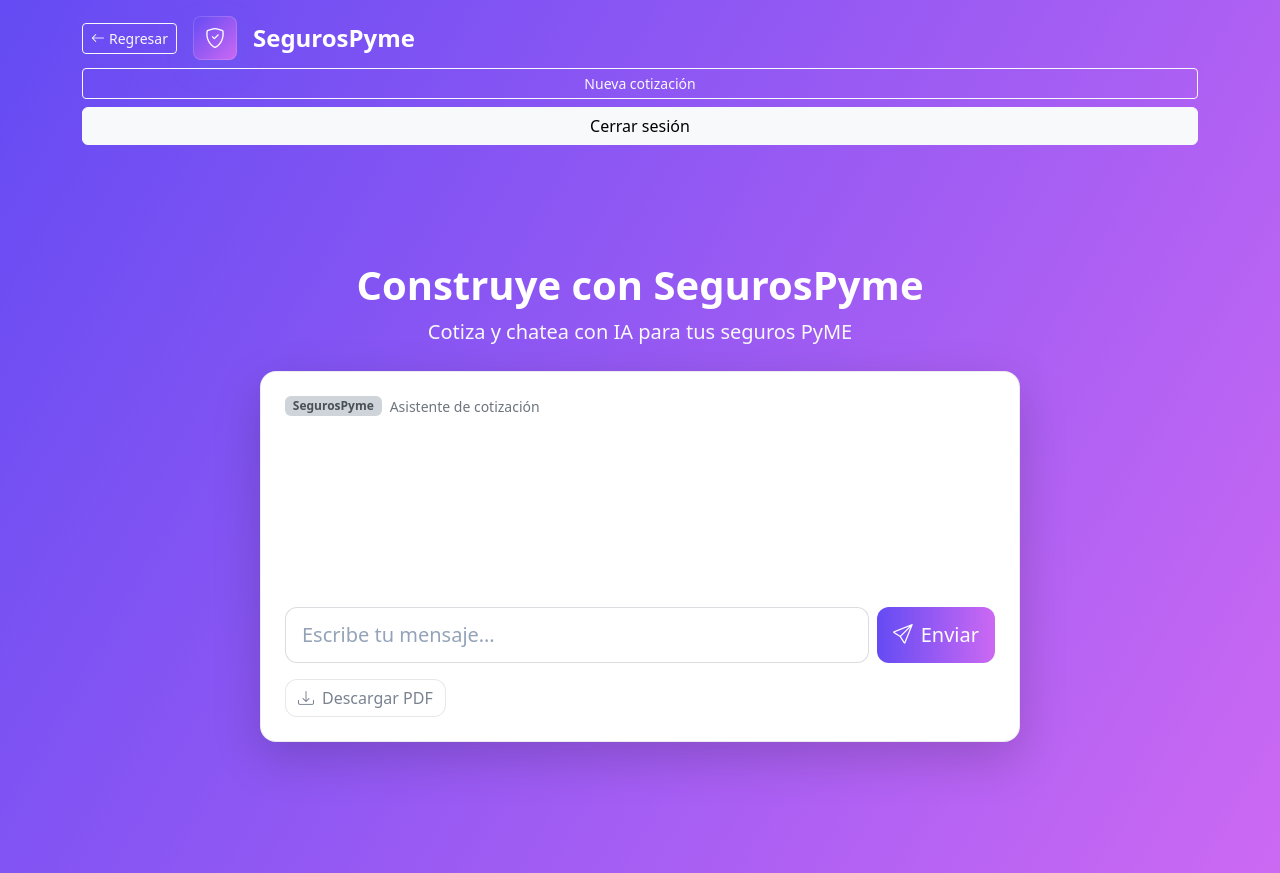
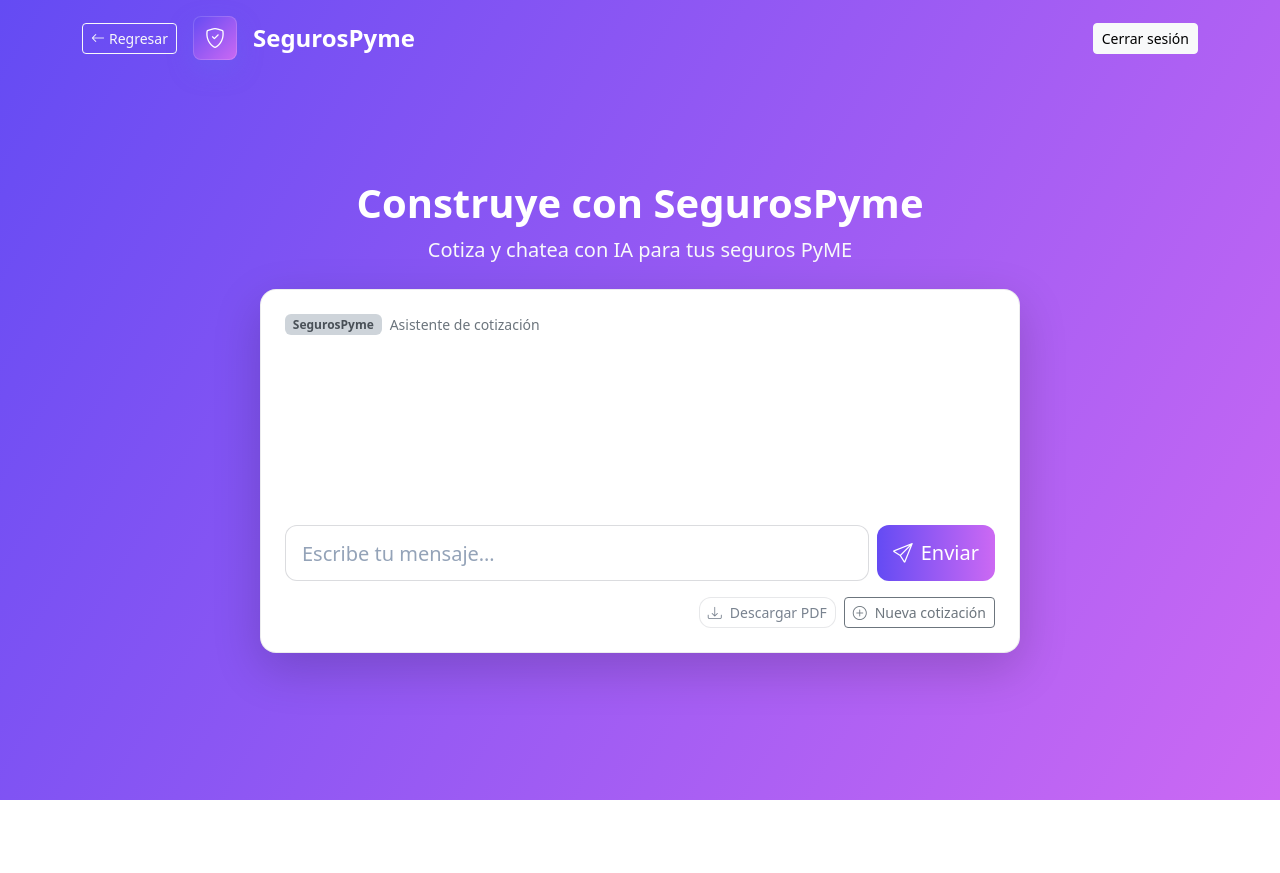
Before and after one commit to lauraac/SegurosPyme, a plain HTML site: page cotizacion/index.html in a window 1280 px wide. After the commit the page ends 800 px from the top, so only its background shows below. Drawn offline with nearby package versions, Linux system fonts and the light colour scheme.

Commit message:
chore:pdf styles

```diff
--- a/cotizacion/index.html
+++ b/cotizacion/index.html
@@ -39,16 +39,8 @@
             <div class="fw-bold fs-4 lh-1 text-white">SegurosPyme</div>
           </div>
         </div>
-        <div
-          class="d-flex align-items-center gap-2 flex-wrap ms-auto mt-3 mt-lg-0 w-100 w-lg-auto justify-content-lg-end"
-        >
-          <button
-            id="new-quote"
-            class="btn btn-outline-light btn-sm w-100 w-md-auto"
-          >
-            Nueva cotización
-          </button>
-          <button id="logout-btn" class="btn btn-light w-100 w-md-auto">
+        <div class="d-flex align-items-center gap-2">
+          <button id="logout-btn" class="btn btn-light btn-sm">
             Cerrar sesión
           </button>
         </div>
@@ -94,12 +86,22 @@
           </div>
 
           <!-- Botón PDF -->
-          <div class="mt-3 text-start">
+          <!-- Acciones del card -->
+          <div
+            class="mt-3 d-flex flex-column flex-sm-row gap-2 justify-content-end"
+          >
             <button
               id="pdf-btn"
-              class="btn btn-outline-light d-flex align-items-center gap-2"
+              class="btn btn-outline-light btn-sm d-inline-flex align-items-center gap-2"
             >
               <i class="bi bi-download"></i> Descargar PDF
+            </button>
+
+            <button
+              id="new-quote"
+              class="btn btn-outline-secondary btn-sm d-inline-flex align-items-center gap-2"
+            >
+              <i class="bi bi-plus-circle"></i> Nueva cotización
             </button>
           </div>
         </div>
```
